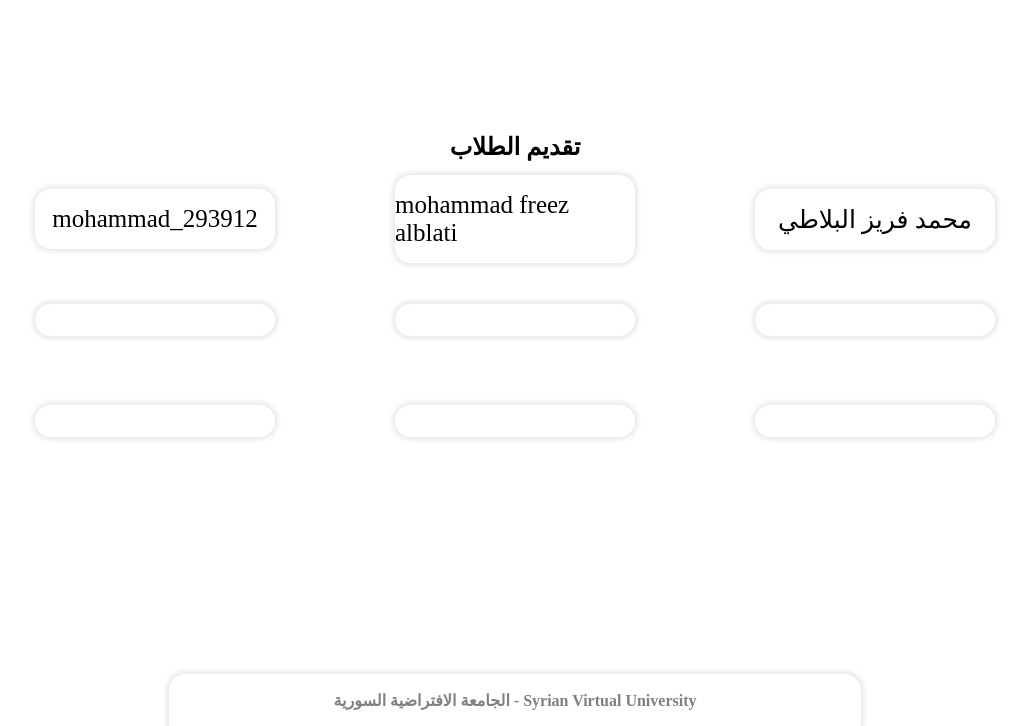
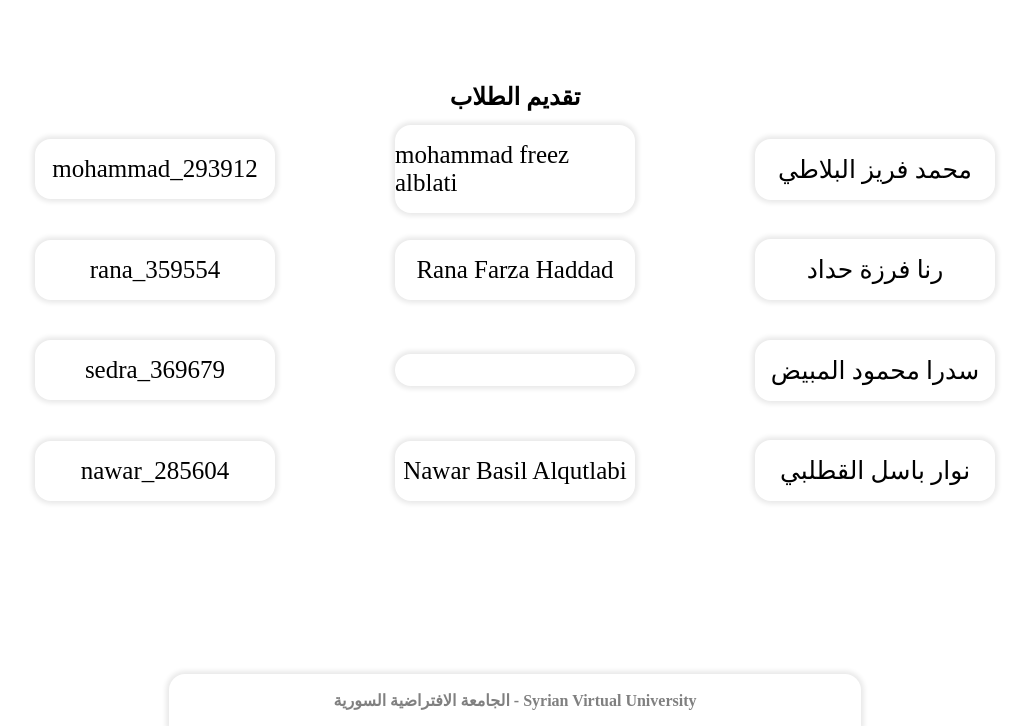
Before and after one commit to Leo-bL/cars-rent, a plain HTML site: page index.html in a window 1280 px wide. Shown: the part 78-804 px from the top of the page, without its empty margins (125-1154 px from the left). Drawn offline with Linux system fonts and the light colour scheme.

Commit message:
Update index.html

```diff
--- a/index.html
+++ b/index.html
@@ -24,14 +24,19 @@
                 <span>mohammad_293912</span>
             </div>
             <div class="student-info">
-                <span></span>
-                <span></span>
-                <span></span>
+                <span>رنا فرزة حداد</span>
+                <span>Rana Farza Haddad</span>
+                <span>rana_359554</span>
             </div>
             <div class="student-info">
+                <span>سدرا محمود المبيض</span>
                 <span></span>
-                <span></span>
-                <span></span>
+                <span>sedra_369679</span>
+            </div>
+            <div class="student-info">
+                <span>نوار باسل القطلبي</span>
+                <span>Nawar Basil Alqutlabi</span>
+                <span>nawar_285604</span>
             </div>
         </main>
     </section>
```
